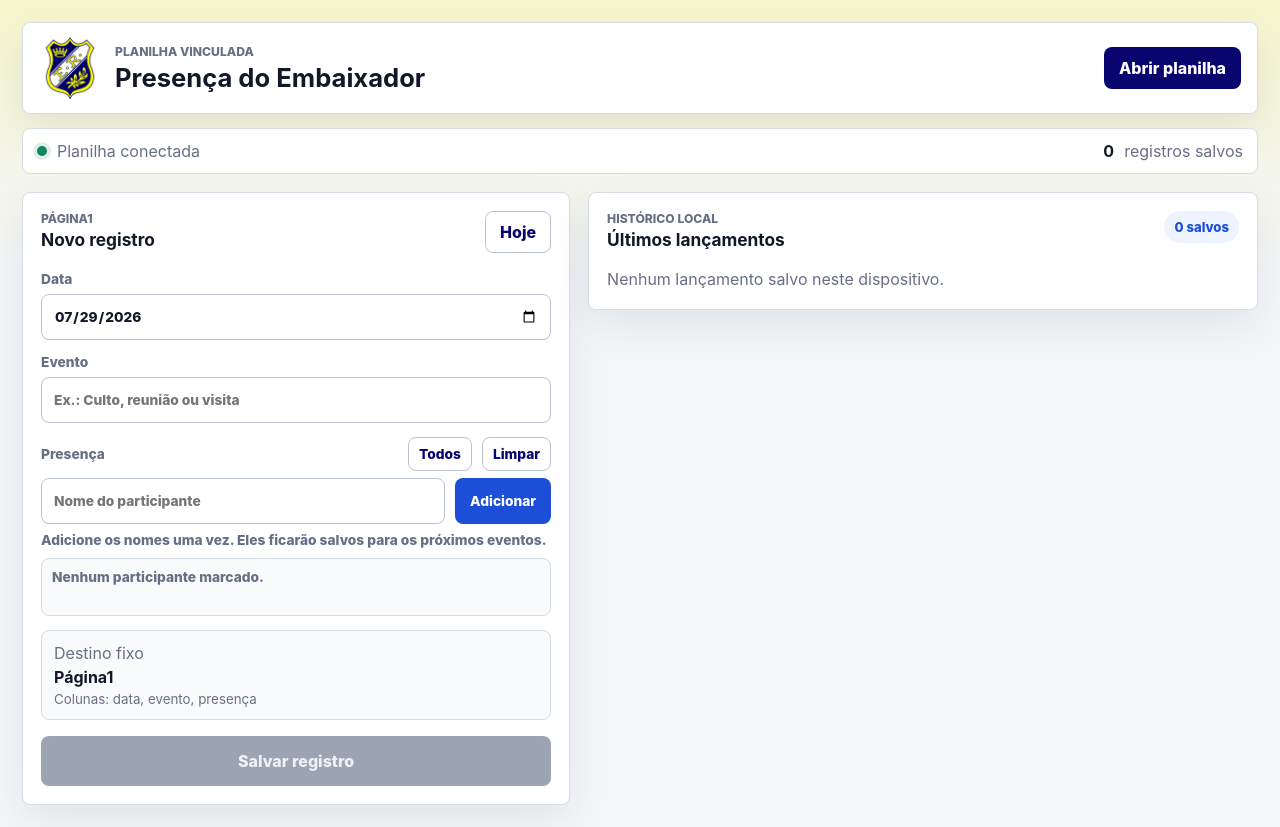
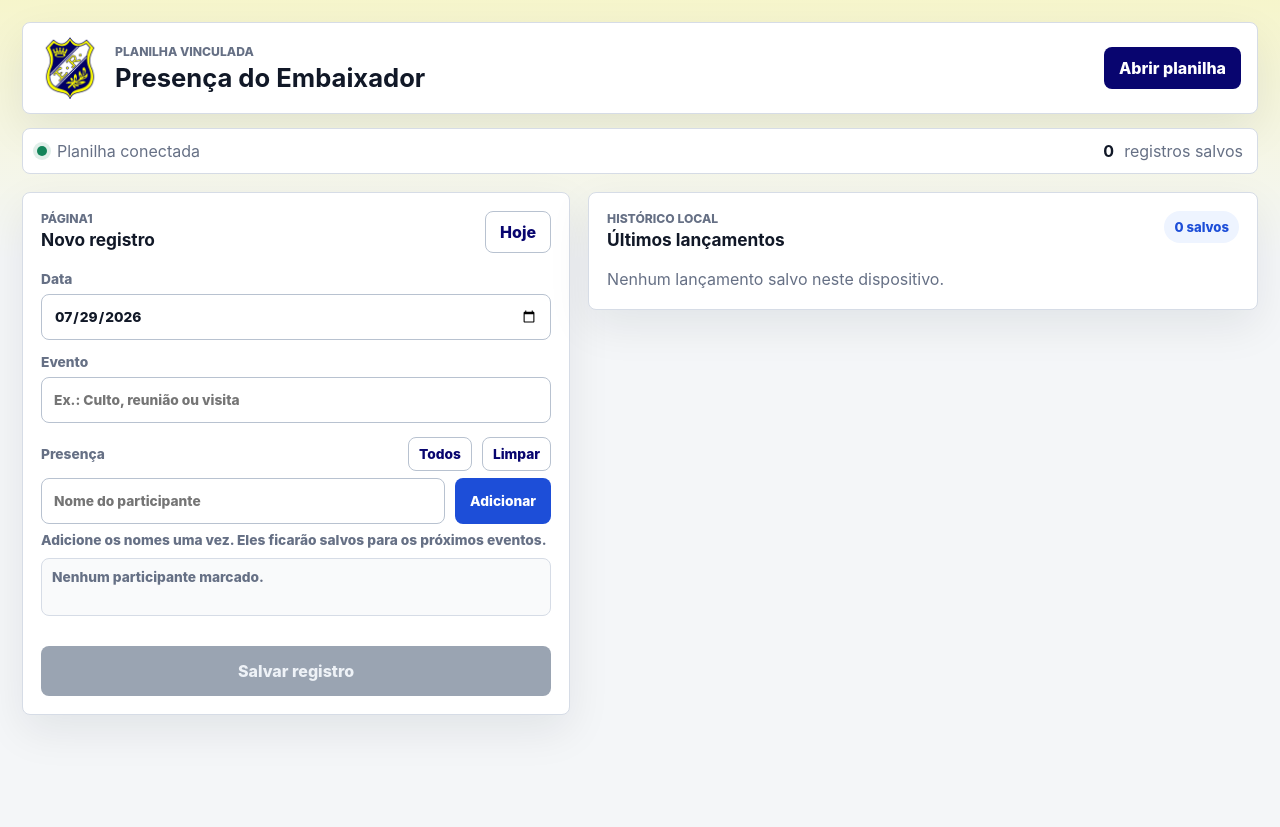
Before and after one commit to GBpontes22/Presen-a-, a Next.js app: page / in a window 1280 px wide. After the commit the page ends 800 px from the top, so only its background shows below. Built offline with nearby package versions, Linux system fonts and the light colour scheme.

Commit message:
Write one attendance row per participant

```diff
--- a/app/globals.css
+++ b/app/globals.css
@@ -500,7 +500,6 @@ h2 {
   width: 100%;
 }
 
-.sheetSummary,
 .latestRecord {
   display: grid;
   gap: 4px;
@@ -510,22 +509,15 @@ h2 {
   background: var(--surface-soft);
 }
 
-.sheetSummary {
-  margin-top: 4px;
-}
-
 .latestRecord {
   margin-bottom: 12px;
 }
 
-.sheetSummary span,
-.sheetSummary small,
 .latestRecord span,
 .latestRecord small {
   color: var(--muted);
 }
 
-.sheetSummary strong,
 .latestRecord strong {
   color: var(--text);
   overflow-wrap: anywhere;
--- a/app/page.tsx
+++ b/app/page.tsx
@@ -471,12 +471,6 @@ export default function Home() {
             </div>
           </section>
 
-          <div className="sheetSummary">
-            <span>Destino fixo</span>
-            <strong>{SHEET_NAME}</strong>
-            <small>Colunas: data, evento, presença</small>
-          </div>
-
           {message ? <p className={`message ${saveState}`}>{message}</p> : null}
 
           <button className="primaryButton" type="submit" disabled={!canSubmit}>
```
Also changed, not shown: 1 other file (tests, documents, lock files or other folders).
